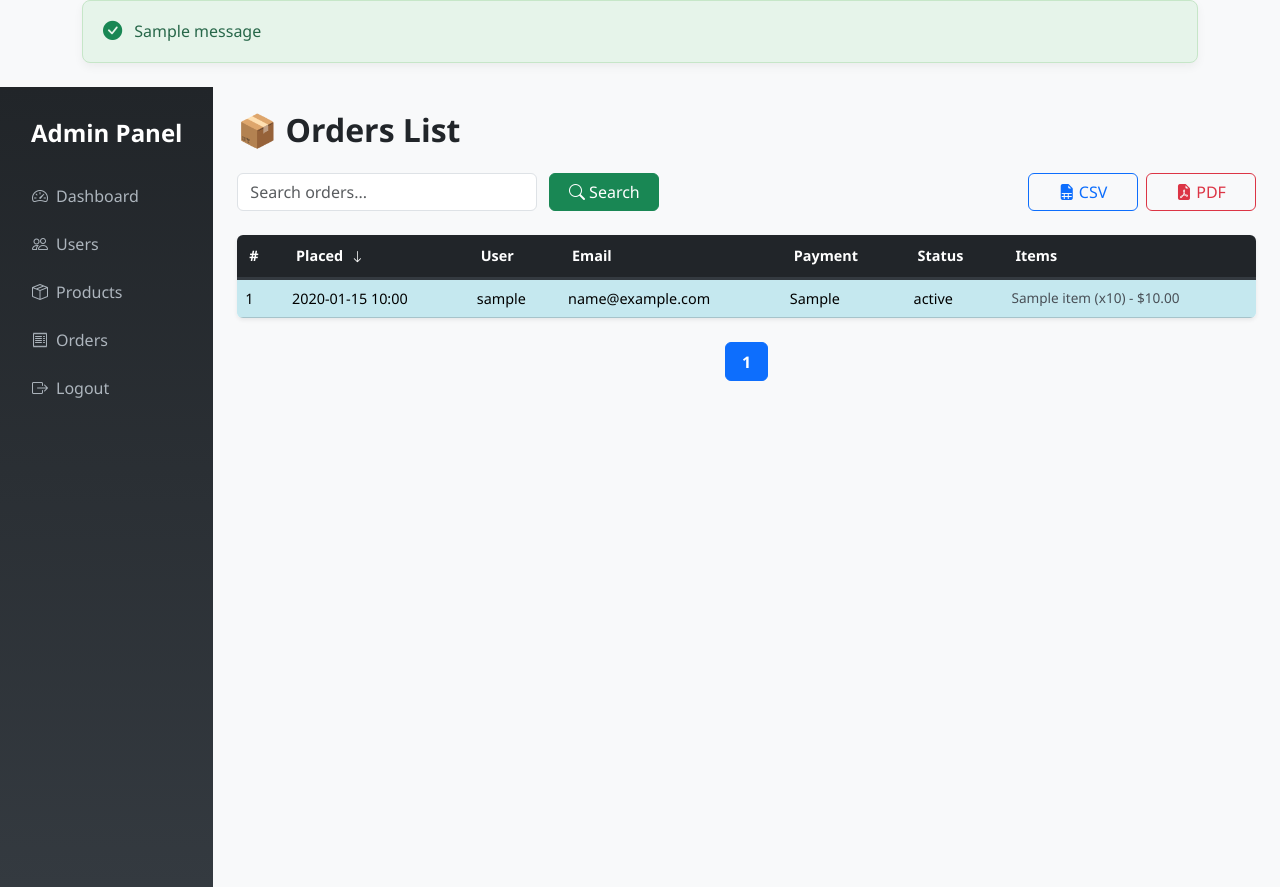
After one commit to Nephophile06/Sketchify, a Flask app: page /admin/orders-list in a window 1280 px wide. The commit adds this page. Run offline with Flask 3, Linux system fonts and the light colour scheme; one stand-in notice (Sample message) is shown; a database or web service that is not in the repository returns one stand-in record (values such as "Sample title").

Commit message:
Orders list is visible

```diff
--- a/app/controller/admin_controller.py
+++ b/app/controller/admin_controller.py
@@ -1,6 +1,10 @@
 # controllers/admin_controller.py
 import os
-from app.controller.database_collection_controller import getUsersCollection, getCategoriesCollection
+from app.controller.database_collection_controller import getUsersCollection, getCategoriesCollection, getOrderedProductsCollection
+from pymongo import DESCENDING, ASCENDING
+import io
+import csv
+from flask import request, render_template
 
 admin_name = os.getenv("ADMIN_NAME")
 admin_pass = os.getenv("ADMIN_PASS")
@@ -28,3 +32,47 @@ def product_list_controller():
     for product in products_data:
         product['_id'] = str(product['_id'])
     return products_data
+
+def orders_list_controller():
+    orders_collection = getOrderedProductsCollection()
+
+    # Params
+    page = int(request.args.get("page", 1))
+    per_page = 10
+    search = request.args.get("search", "")
+    sort_by = request.args.get("sort_by", "created_at")
+    order = request.args.get("order", "desc")
+
+    # Sorting direction
+    sort_direction = DESCENDING if order == "desc" else ASCENDING
+
+    # Search filter
+    filter_query = {
+        "$or": [
+            {"user_name": {"$regex": search, "$options": "i"}},
+            {"user_email": {"$regex": search, "$options": "i"}},
+            {"payment_method": {"$regex": search, "$options": "i"}},
+        ]
+    } if search else {}
+
+    total_orders = orders_collection.count_documents(filter_query)
+    orders_cursor = (
+        orders_collection.find(filter_query)
+        .sort(sort_by, sort_direction)
+        .skip((page - 1) * per_page)
+        .limit(per_page)
+    )
+    orders = list(orders_cursor)
+
+    for order in orders:
+        order['_id'] = str(order['_id'])
+
+    return render_template(
+        "Components/Admin/orders-list.html",
+        orders=orders,
+        page=page,
+        total_pages=(total_orders + per_page - 1) // per_page,
+        search=search,
+        sort_by=sort_by,
+        order=order
+    )
--- a/app/routes/admin_routes.py
+++ b/app/routes/admin_routes.py
@@ -1,7 +1,9 @@
-from flask import Blueprint, render_template, request, session, redirect, url_for, flash
+from flask import Blueprint, render_template, request, session, redirect, url_for, flash, Response
 import os
-from app.controller.admin_controller import authenticate_admin, user_list_controller, product_list_controller
+from app.controller.admin_controller import authenticate_admin, user_list_controller, product_list_controller, orders_list_controller
 from app.controller.database_collection_controller import getUsersCollection, getCategoriesCollection, getOrderedProductsCollection
+import io
+import csv
 admin_route = Blueprint('admin_route', __name__)
 
 # Admin credentials accessing
@@ -80,6 +82,55 @@ def admin_products_list():
     products = product_list_controller()
     return render_template('Components/Admin/products-list.html', products = products)
 
+@admin_route.route("/admin/orders-list")
+def admin_orders_list():
+    orders = orders_list_controller()
+    return orders
+
+
+@admin_route.route('/admin/orders/export/<format>')
+def export_orders(format):
+    orders_collection = getOrderedProductsCollection()
+
+    # Use same filtering logic
+    search = request.args.get("search", "")
+    filter_query = {
+        "$or": [
+            {"user_name": {"$regex": search, "$options": "i"}},
+            {"user_email": {"$regex": search, "$options": "i"}},
+            {"payment_method": {"$regex": search, "$options": "i"}},
+        ]
+    } if search else {}
+
+    orders_cursor = orders_collection.find(filter_query).sort("created_at", -1)
+    orders = list(orders_cursor)
+
+    for order in orders:
+        order['_id'] = str(order['_id'])
+
+    if format == 'csv':
+        output = io.StringIO()
+        writer = csv.writer(output)
+
+        writer.writerow(['Order ID', 'User Name', 'Email', 'Payment Method', 'Status', 'Created At'])
+
+        for order in orders:
+            writer.writerow([
+                order.get('_id'),
+                order.get('user_name'),
+                order.get('user_email'),
+                order.get('payment_method'),
+                order.get('delivery_status'),
+                order.get('created_at').strftime('%Y-%m-%d %H:%M') if order.get('created_at') else ''
+            ])
+
+        response = Response(output.getvalue(), content_type='text/csv')
+        response.headers['Content-Disposition'] = 'attachment; filename=orders.csv'
+        return response
+
+    return "Export format not supported", 400
+
+
 @admin_route.route("/admin-logout")
 def admin_logout():
     session.pop('admin_logged_in')
--- a/app/routes/cart_route.py
+++ b/app/routes/cart_route.py
@@ -27,7 +27,8 @@ def add_to_cart(product_id):
         cart[product_id_str] = {
             'name': product['name'],
             'price': float(product['price']),
-            'quantity': 1
+            'quantity': 1,
+            # 'category':product['category']
         }
 
     session['cart'] = cart
--- /dev/null
+++ b/app/templates/Components/Admin/orders-list.html
@@ -0,0 +1,349 @@
+<!DOCTYPE html>
+<html lang="en">
+  <head>
+    <meta charset="UTF-8" />
+    <meta name="viewport" content="width=device-width, initial-scale=1" />
+    <title>Orders List</title>
+
+    <!-- Bootstrap CSS & Icons -->
+    <link
+      href="https://cdn.jsdelivr.net/npm/bootstrap@5.3.3/dist/css/bootstrap.min.css"
+      rel="stylesheet"
+    />
+    <link
+      href="https://cdn.jsdelivr.net/npm/bootstrap-icons@1.10.5/font/bootstrap-icons.css"
+      rel="stylesheet"
+    />
+
+    <style>
+      body {
+        background-color: #f8f9fa;
+        font-family: "Segoe UI", Tahoma, Geneva, Verdana, sans-serif;
+        min-height: 100vh;
+      }
+
+      .sidebar {
+        height: 100vh;
+        background: linear-gradient(to bottom, #212529, #343a40);
+        color: white;
+        padding-top: 2rem;
+      }
+
+      .sidebar a {
+        color: #adb5bd;
+        text-decoration: none;
+        display: block;
+        padding: 12px 20px;
+        transition: 0.2s ease;
+      }
+
+      .sidebar a:hover,
+      .sidebar a.active {
+        background-color: #495057;
+        color: #fff;
+        border-radius: 8px;
+      }
+
+      /* Flash messages */
+      .flash-message {
+        padding: 1rem 1.25rem;
+        margin-bottom: 1.5rem;
+        border-radius: 0.5rem;
+        font-size: 1rem;
+        display: flex;
+        align-items: center;
+        gap: 0.75rem;
+        box-shadow: 0 4px 10px rgba(0, 0, 0, 0.05);
+      }
+      .flash-success {
+        background-color: #e6f4ea;
+        color: #276749;
+        border: 1px solid #c6e6c8;
+      }
+      .flash-danger {
+        background-color: #fdecea;
+        color: #7b1e1e;
+        border: 1px solid #f5c2c7;
+      }
+      .flash-icon {
+        font-size: 1.2rem;
+      }
+
+      /* Main content */
+      main {
+        padding-top: 1rem;
+      }
+
+      /* Page title */
+      h2 {
+        font-weight: 600;
+        margin-bottom: 1.5rem;
+      }
+
+      /* Search & Export form */
+      form.d-flex {
+        flex-wrap: wrap;
+        gap: 0.75rem;
+        align-items: center;
+        margin-bottom: 1.5rem;
+      }
+
+      form.d-flex input[type="text"] {
+        max-width: 300px;
+      }
+
+      form.d-flex .btn {
+        min-width: 110px;
+      }
+
+      /* Export buttons group */
+      .export-buttons {
+        margin-left: auto;
+        display: flex;
+        gap: 0.5rem;
+      }
+
+      /* Table responsive & styling */
+      .table-responsive {
+        box-shadow: 0 2px 10px rgba(0, 0, 0, 0.1);
+        border-radius: 0.5rem;
+        background: white;
+        overflow-x: auto;
+      }
+
+      table.table {
+        margin-bottom: 0;
+        font-size: 0.9rem;
+        color: #212529;
+      }
+
+      thead.table-dark th {
+        background-color: #212529;
+        border-bottom: 3px solid #343a40;
+        vertical-align: middle;
+        font-weight: 600;
+        padding: 10px 12px;
+      }
+
+      tbody tr.table-info {
+        background-color: #e9f4ff;
+        transition: background-color 0.25s ease;
+      }
+
+      tbody tr.table-info:hover {
+        background-color: #c7deff !important;
+        cursor: default;
+      }
+
+      tbody tr td {
+        vertical-align: middle;
+        padding: 8px 12px;
+        white-space: nowrap;
+        max-width: 180px;
+        overflow: hidden;
+        text-overflow: ellipsis;
+      }
+
+      /* Items list inside table */
+      tbody tr td ul {
+        padding-left: 1rem;
+        margin-bottom: 0;
+        max-height: 70px;
+        overflow-y: auto;
+      }
+
+      tbody tr td ul li {
+        font-size: 0.85rem;
+        color: #495057;
+        line-height: 1.1;
+        white-space: nowrap;
+        text-overflow: ellipsis;
+        overflow: hidden;
+        max-width: 260px;
+      }
+
+      /* Pagination */
+      nav {
+        margin-top: 1.5rem;
+        display: flex;
+        justify-content: center;
+      }
+
+      ul.pagination {
+        gap: 0.5rem;
+      }
+
+      ul.pagination .page-item.active .page-link {
+        background-color: #0d6efd;
+        border-color: #0d6efd;
+        color: white;
+      }
+
+      ul.pagination .page-link {
+        color: #0d6efd;
+        border-radius: 0.5rem;
+        padding: 0.4rem 1rem;
+        font-weight: 600;
+      }
+
+      ul.pagination .page-link:hover {
+        background-color: #0d6efd;
+        color: white;
+      }
+
+      /* Sort arrow styling */
+      .sort-arrow {
+        font-size: 0.8rem;
+        margin-left: 4px;
+      }
+    </style>
+  </head>
+
+  <body>
+    <!-- Flash messages -->
+    {% with messages = get_flashed_messages(with_categories=true) %}
+    {% if messages %}
+    <div class="container">
+      {% for category, message in messages %}
+      <div class="flash-message flash-{{ category }}">
+        <span class="flash-icon">
+          {% if category == 'success' %}
+          <i class="bi bi-check-circle-fill text-success"></i>
+          {% elif category == 'danger' %}
+          <i class="bi bi-x-circle-fill text-danger"></i>
+          {% else %}
+          <i class="bi bi-info-circle-fill text-primary"></i>
+          {% endif %}
+        </span>
+        {{ message }}
+      </div>
+      {% endfor %}
+    </div>
+    {% endif %}
+    {% endwith %}
+
+    <div class="container-fluid">
+      <div class="row">
+        {% include 'Components/Admin/sidebar.html' %}
+
+        <main class="col-md-10 ms-sm-auto col-lg-10 px-md-4 pt-4">
+          <h2>📦 Orders List</h2>
+
+          <!-- Search & Export -->
+          <form method="GET" class="d-flex">
+            <input
+              type="text"
+              name="search"
+              value="{{ search }}"
+              placeholder="Search orders..."
+              class="form-control"
+            />
+            <input type="hidden" name="sort_by" value="{{ sort_by }}" />
+            <input type="hidden" name="order" value="{{ order }}" />
+            <button class="btn btn-success" type="submit">
+              <i class="bi bi-search"></i> Search
+            </button>
+
+            <div class="export-buttons">
+              <a
+                href="{{ url_for('admin_route.export_orders', format='csv', search=search) }}"
+                class="btn btn-outline-primary"
+                title="Export as CSV"
+              >
+                <i class="bi bi-file-earmark-spreadsheet-fill"></i> CSV
+              </a>
+              <a href="#" class="btn btn-outline-danger" title="Export as PDF">
+                <i class="bi bi-file-earmark-pdf-fill"></i> PDF
+              </a>
+            </div>
+          </form>
+
+          <!-- Orders Table -->
+          <div class="table-responsive rounded shadow-sm">
+            <table class="table table-striped align-middle mb-0">
+              <thead class="table-dark">
+                <tr>
+                  <th>#</th>
+                  <th>
+                    <a
+                      href="?search={{ search }}&sort_by=created_at&order={{ 'asc' if order == 'desc' else 'desc' }}"
+                      class="text-white text-decoration-none"
+                      title="Sort by placed date"
+                    >
+                      Placed
+                      {% if sort_by == 'created_at' %}
+                      <span class="sort-arrow">
+                        {% if order == 'asc' %}
+                        <i class="bi bi-arrow-up"></i>
+                        {% else %}
+                        <i class="bi bi-arrow-down"></i>
+                        {% endif %}
+                      </span>
+                      {% endif %}
+                    </a>
+                  </th>
+                  <th>User</th>
+                  <th>Email</th>
+                  <th>Payment</th>
+                  <th>Status</th>
+                  <th>Items</th>
+                </tr>
+              </thead>
+              <tbody>
+                {% for order in orders %}
+                <tr class="table-info">
+                  <td>{{ loop.index + (page - 1) * 10 }}</td>
+                  <td>
+                    {{ order.created_at.strftime('%Y-%m-%d %H:%M') if
+                    order.created_at else 'N/A' }}
+                  </td>
+                  <td title="{{ order.user_name }}">{{ order.user_name }}</td>
+                  <td title="{{ order.user_email }}">{{ order.user_email }}</td>
+                  <td>{{ order.payment_method }}</td>
+                  <td>{{ order.delivery_status }}</td>
+                  <td>
+                    <ul class="list-unstyled mb-0">
+                      {% for item in order['items'] %}
+                      <li title="{{ item.name }}">
+                        {{ item.name }} (x{{ item.quantity }}) - ${{ "%.2f"|format(item.price) }}
+                      </li>
+                      {% endfor %}
+                    </ul>
+                  </td>
+                </tr>
+                {% else %}
+                <tr>
+                  <td colspan="7" class="text-center text-muted py-4">
+                    No orders found.
+                  </td>
+                </tr>
+                {% endfor %}
+              </tbody>
+            </table>
+          </div>
+
+          <!-- Pagination -->
+          <nav aria-label="Orders pagination">
+            <ul class="pagination">
+              {% for p in range(1, total_pages + 1) %}
+              <li class="page-item {% if p == page %}active{% endif %}">
+                <a
+                  class="page-link"
+                  href="?search={{ search }}&sort_by={{ sort_by }}&order={{ order }}&page={{ p }}"
+                  >{{ p }}</a
+                >
+              </li>
+              {% endfor %}
+            </ul>
+          </nav>
+        </main>
+      </div>
+    </div>
+
+    <!-- Bootstrap JS Bundle (optional, if you use Bootstrap JS components) -->
+    <script
+      src="https://cdn.jsdelivr.net/npm/bootstrap@5.3.3/dist/js/bootstrap.bundle.min.js"
+      crossorigin="anonymous"
+    ></script>
+  </body>
+</html>
--- a/app/templates/Components/Admin/sidebar.html
+++ b/app/templates/Components/Admin/sidebar.html
@@ -10,6 +10,6 @@
     <a href="/admin/products-list"
       ><i class="bi bi-box-seam me-2"></i>Products</a
     >
-    <a href="#"><i class="bi bi-receipt me-2"></i>Orders</a>
+    <a href="/admin/orders-list"><i class="bi bi-receipt me-2"></i>Orders</a>
     <a href="/admin-logout"><i class="bi bi-box-arrow-right me-2"></i>Logout</a>
   </nav>
```
